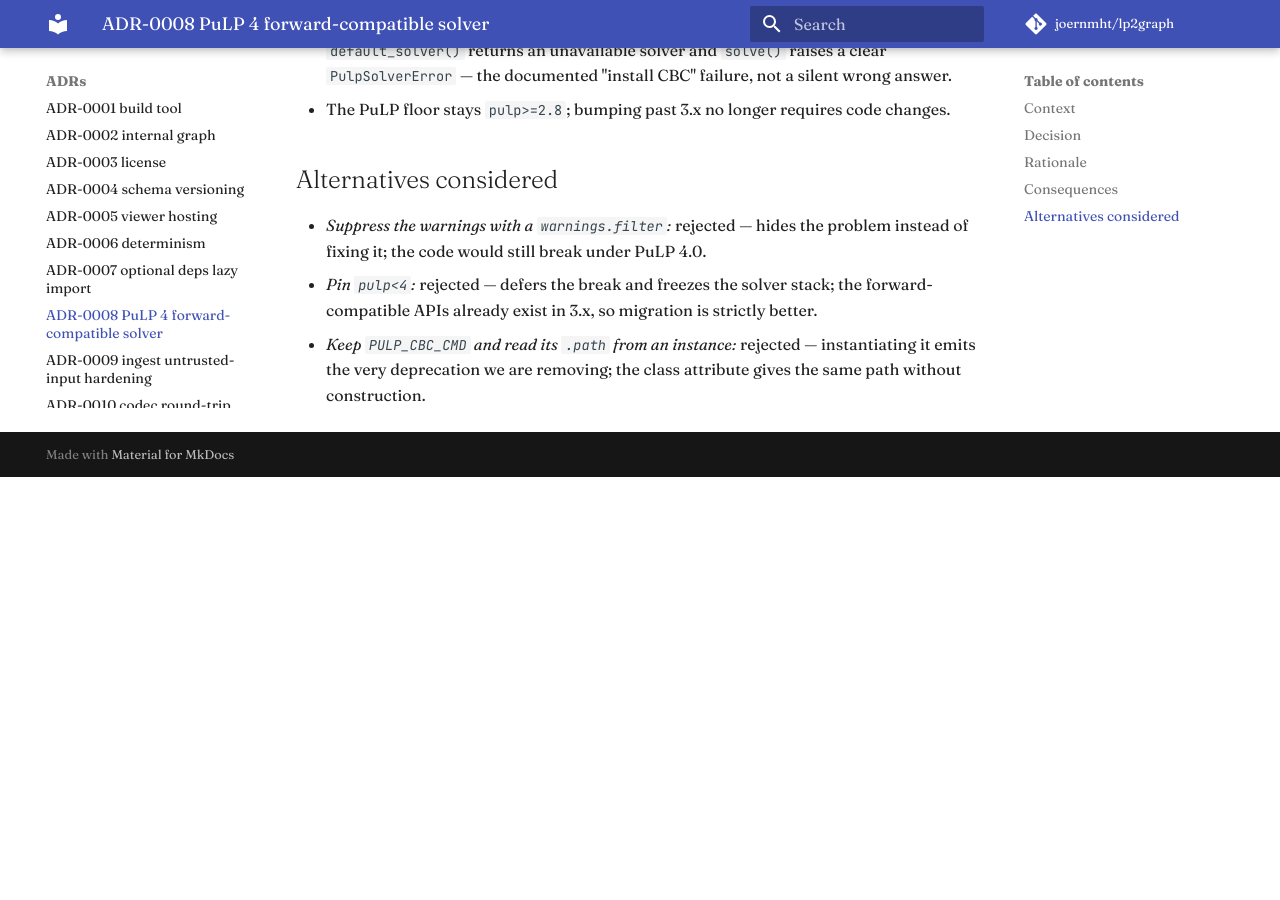
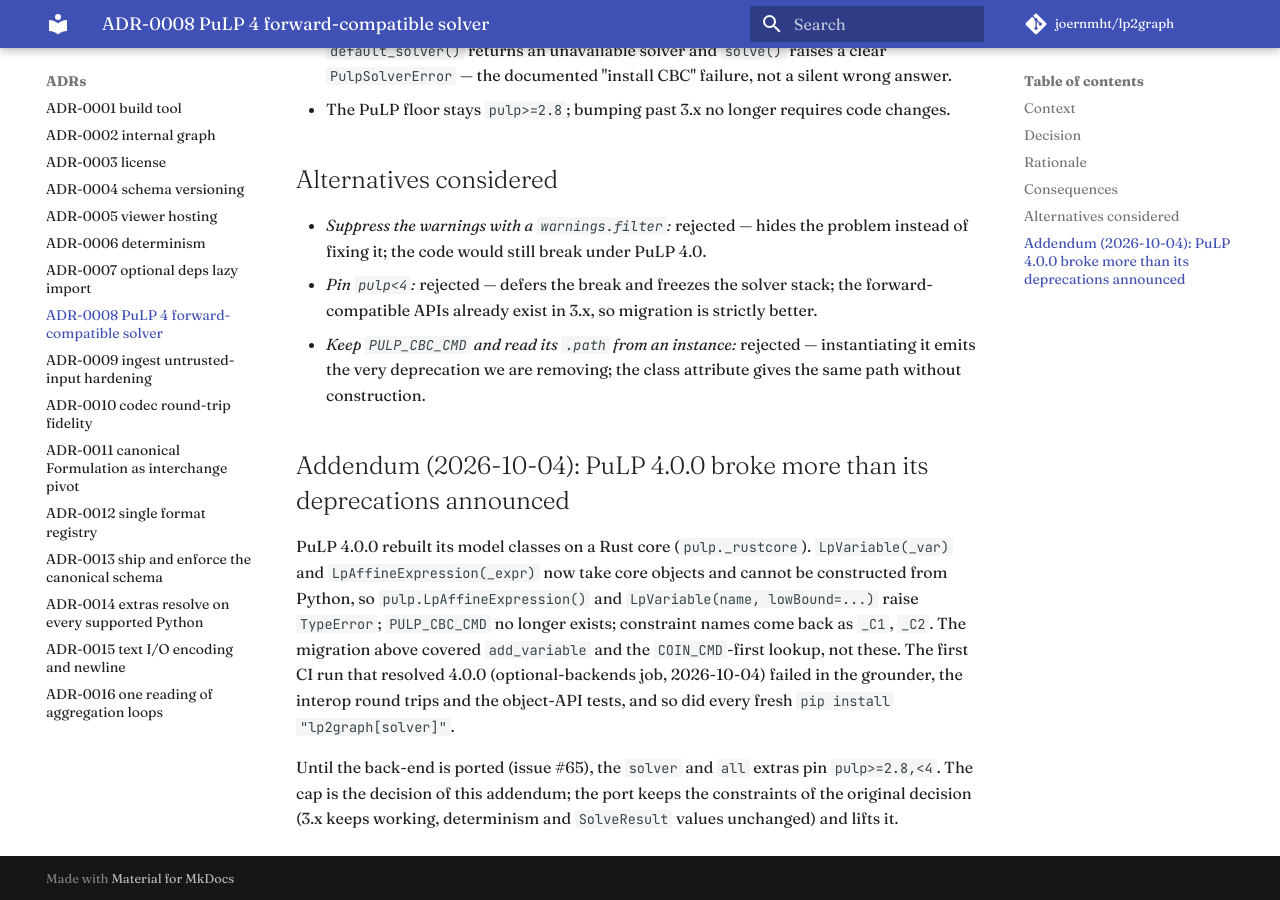
Before and after one commit to joernmht/lp2graph, an MkDocs documentation site: the page built from docs/adr/0008-pulp4-forward-compatible-solver.md, in a window 1280 px wide and 900 px high, scrolled down 1901 px. Built offline with MkDocs 1.6.1 and Material for MkDocs 9.7.7, drawn with Linux system fonts in a browser that asks for light colours; comment, search, counter and statistics services are not loaded; before the commit the page ends 2378 px from its top, so only the background shows below that.

Commit message:
Cap PuLP below 4: the 4.0.0 Rust core breaks the solver back-end (#65)
PuLP 4.0.0 replaced its model classes with a Rust core. `LpVariable(_var)` and
`LpAffineExpression(_expr)` take core objects and cannot be built from Python,
`PULP_CBC_CMD` is gone and constraint names come back as `_C1`. ADR-0008 had
migrated `add_variable` and the COIN_CMD-first lookup, not these. The first CI
run to resolve 4.0.0 (optional-backends job of 03316fe, run 37196652011) failed
in the grounder, the interop round trips and the object-API tests; every fresh
`pip install "lp2graph[solver]"` (PyPI v0.3.0 too) had the same broken back-end.

The `solver` and `all` extras now require `pulp>=2.8,<4` until the port
(issue #65) lands. ADR-0008 addendum, CHANGELOG.

Co-Authored-By: Claude Opus 5.5 <noreply@anthropic.com>
Claude-Session: https://claude.ai/code/session_01NVm2dRHHnv7cgJP9MmqY9D

```diff
--- a/docs/adr/0008-pulp4-forward-compatible-solver.md
+++ b/docs/adr/0008-pulp4-forward-compatible-solver.md
@@ -79,3 +79,20 @@ reintroduced deprecated call fails CI.
 - *Keep `PULP_CBC_CMD` and read its `.path` from an instance:* rejected —
   instantiating it emits the very deprecation we are removing; the class
   attribute gives the same path without construction.
+
+## Addendum (2026-10-04): PuLP 4.0.0 broke more than its deprecations announced
+
+PuLP 4.0.0 rebuilt its model classes on a Rust core (`pulp._rustcore`).
+`LpVariable(_var)` and `LpAffineExpression(_expr)` now take core objects and
+cannot be constructed from Python, so `pulp.LpAffineExpression()` and
+`LpVariable(name, lowBound=...)` raise `TypeError`; `PULP_CBC_CMD` no longer
+exists; constraint names come back as `_C1`, `_C2`. The migration above covered
+`add_variable` and the `COIN_CMD`-first lookup, not these. The first CI run that
+resolved 4.0.0 (optional-backends job, 2026-10-04) failed in the grounder, the
+interop round trips and the object-API tests, and so did every fresh
+`pip install "lp2graph[solver]"`.
+
+Until the back-end is ported (issue #65), the `solver` and `all` extras pin
+`pulp>=2.8,<4`. The cap is the decision of this addendum; the port keeps the
+constraints of the original decision (3.x keeps working, determinism and
+`SolveResult` values unchanged) and lifts it.
```
Also changed, not shown: CHANGELOG.md (+5 -0 lines), pyproject.toml (+6 -2 lines).
